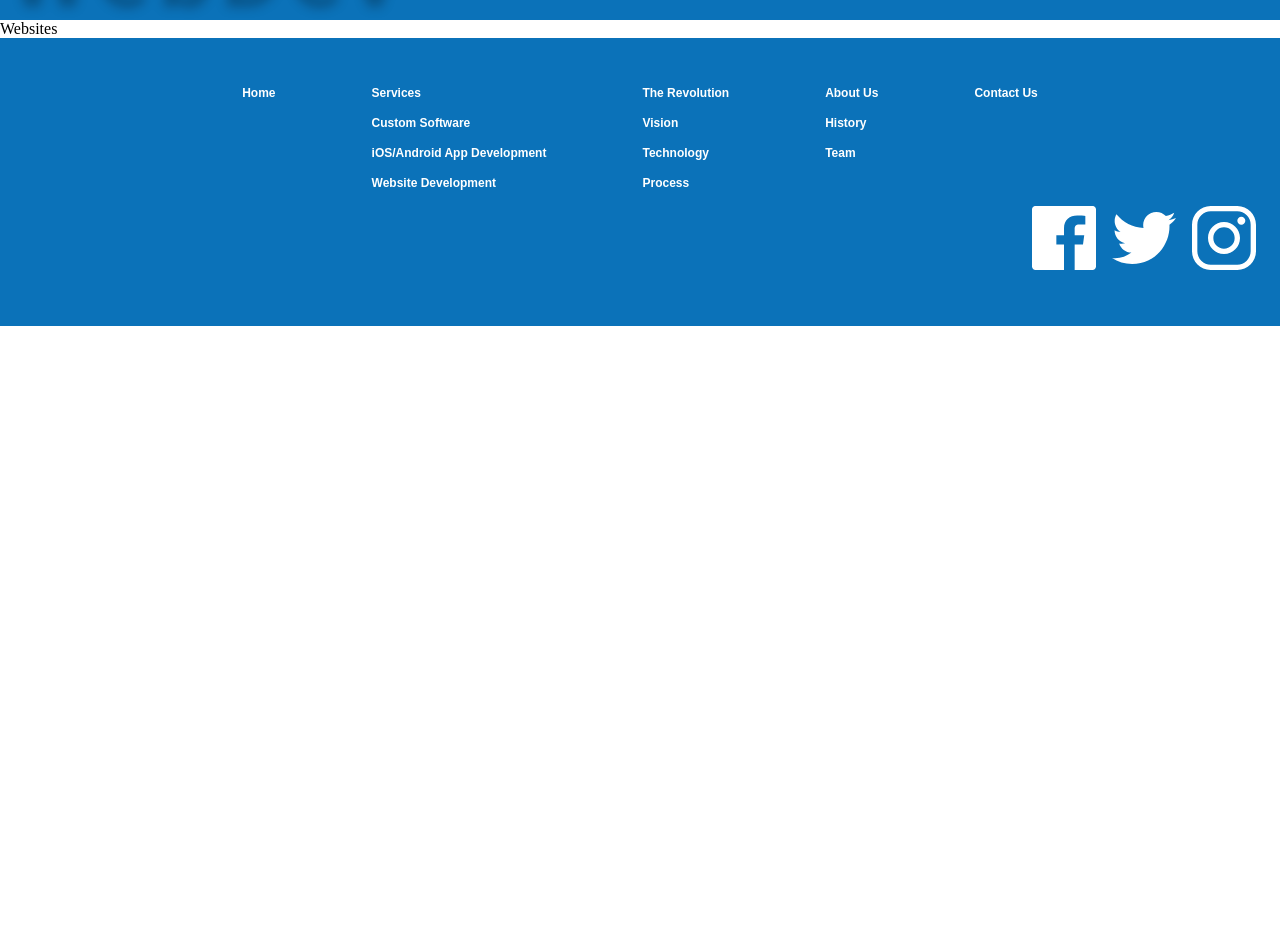
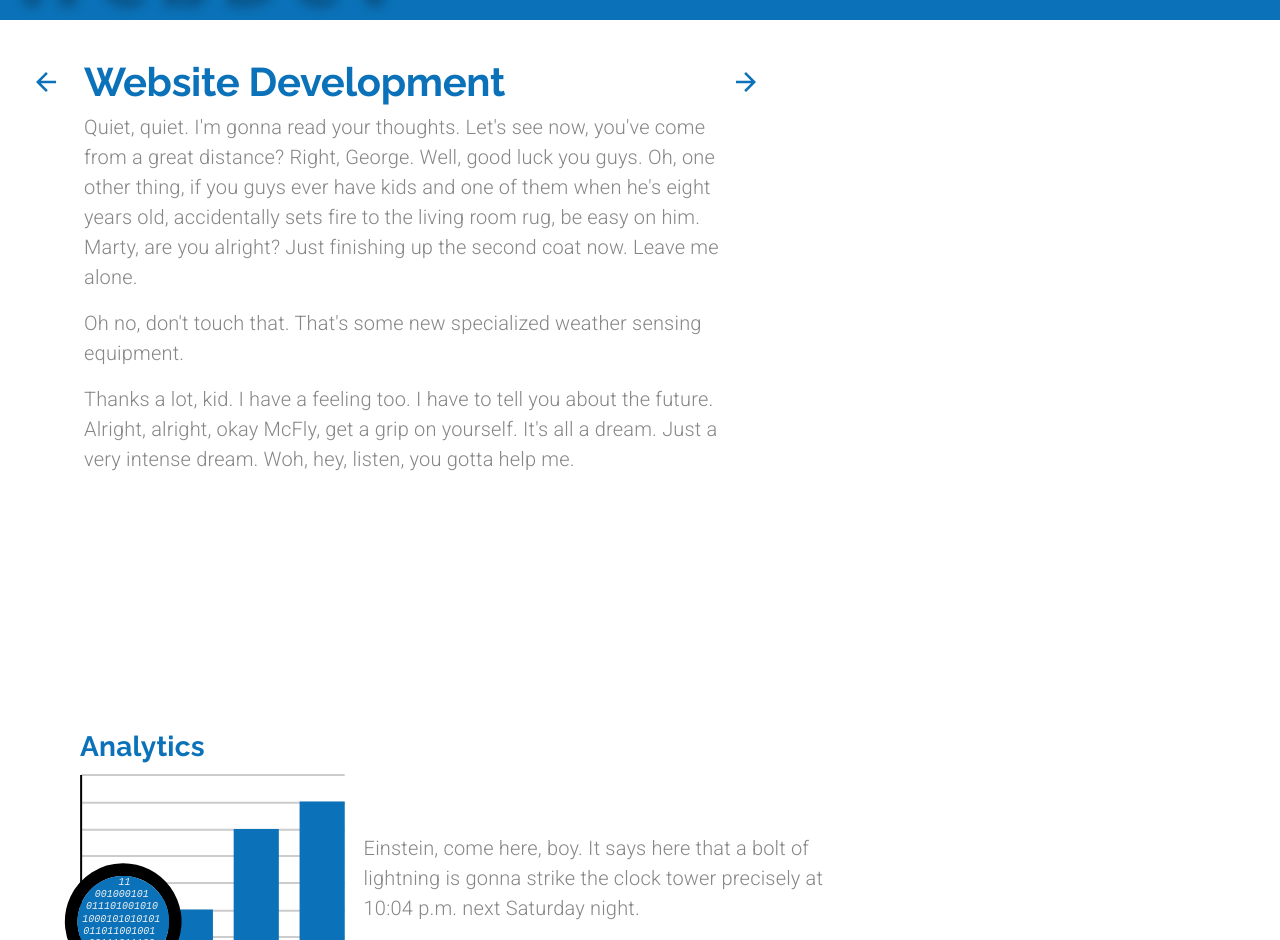
Before and after one commit to onTheDL/das-development, a React (Create React App) app: page /websites in a window 1280 px wide. Shown: the part 92-1032 px from the top of the page. Before the commit the page ends 800 px from the top, so only its background shows below. Built offline with nearby package versions, Linux system fonts and the light colour scheme.

Commit message:
Add Websites component

```diff
--- a/package.json
+++ b/package.json
@@ -1,5 +1,5 @@
 {
-  "name": "arcdevelopment",
+  "name": "dasdevelopment",
   "version": "0.1.0",
   "private": true,
   "dependencies": {
--- a/src/components/App.js
+++ b/src/components/App.js
@@ -8,6 +8,7 @@ import LandingPage from "./LandingPage";
 import Services from "./Services";
 import CustomSoftware from "./CustomSoftware";
 import MobileApps from "./MobileApps";
+import Websites from "./Websites";
 
 function App() {
   const [selectedIndex, setSelectedIndex] = useState(0);
@@ -67,7 +68,17 @@ function App() {
               />
             )}
           />
-          <Route exact path="/websites" component={() => <div>Websites</div>} />
+          <Route
+            exact
+            path="/websites"
+            render={(props) => (
+              <Websites
+                {...props}
+                setValue={setValue}
+                setSelectedIndex={setSelectedIndex}
+              />
+            )}
+          />
           <Route
             exact
             path="/revolution"
--- /dev/null
+++ b/src/components/Websites.js
@@ -0,0 +1,288 @@
+import React from "react";
+import CallToAction from "./ui/CallToAction";
+import { Link } from "react-router-dom";
+import { makeStyles, useTheme } from "@material-ui/core/styles";
+import {
+  Grid,
+  IconButton,
+  Typography,
+  useMediaQuery,
+  Hidden,
+} from "@material-ui/core";
+
+import backArrow from "../assets/backArrow.svg";
+import forwardArrow from "../assets/forwardArrow.svg";
+import analytics from "../assets/analytics.svg";
+import seo from "../assets/seo.svg";
+import outreach from "../assets/outreach.svg";
+import ecommerce from "../assets/ecommerce.svg";
+
+const useStyles = makeStyles((theme) => ({
+  heading: {
+    maxWidth: "40em",
+  },
+  arrowContainer: {
+    marginTop: "0.5em",
+  },
+  rowContainer: {
+    paddingLeft: "5em",
+    paddingRight: "5em",
+    [theme.breakpoints.down("sm")]: {
+      paddingLeft: "1.5em",
+      paddingRight: "1.5em",
+    },
+  },
+  paragraphContainer: {
+    maxWidth: "30em",
+  },
+}));
+
+export default function Websites({ setValue, setSelectedIndex }) {
+  const classes = useStyles();
+  const theme = useTheme();
+  const matchesMD = useMediaQuery(theme.breakpoints.down("md"));
+  const matchesSM = useMediaQuery(theme.breakpoints.down("sm"));
+  const matchesXS = useMediaQuery(theme.breakpoints.down("xs"));
+
+  return (
+    <Grid container direction="column">
+      <Grid
+        item
+        container
+        direction="row"
+        justify={matchesMD ? "center" : undefined}
+        className={classes.rowContainer}
+        style={{ marginTop: matchesXS ? "1em" : "2em" }}
+      >
+        <Hidden mdDown>
+          <Grid
+            item
+            className={classes.arrowContainer}
+            style={{ marginRight: "1em", marginLeft: "-3.5em" }}
+          >
+            <IconButton
+              component={Link}
+              to="/mobileapps"
+              onClick={() => setSelectedIndex(2)}
+            >
+              <img src={backArrow} alt="Back to iOS/Android Apps Page" />
+            </IconButton>
+          </Grid>
+        </Hidden>
+
+        <Grid item container direction="column" className={classes.heading}>
+          <Grid item>
+            <Typography align={matchesMD ? "center" : undefined} variant="h2">
+              Website Development
+            </Typography>
+          </Grid>
+          <Grid item>
+            <Typography
+              align={matchesMD ? "center" : undefined}
+              variant="body1"
+              paragraph
+            >
+              Quiet, quiet. I'm gonna read your thoughts. Let's see now, you've
+              come from a great distance? Right, George. Well, good luck you
+              guys. Oh, one other thing, if you guys ever have kids and one of
+              them when he's eight years old, accidentally sets fire to the
+              living room rug, be easy on him. Marty, are you alright? Just
+              finishing up the second coat now. Leave me alone.
+            </Typography>
+
+            <Typography
+              align={matchesMD ? "center" : undefined}
+              variant="body1"
+              paragraph
+            >
+              Oh no, don't touch that. That's some new specialized weather
+              sensing equipment.
+            </Typography>
+
+            <Typography
+              align={matchesMD ? "center" : undefined}
+              variant="body1"
+              paragraph
+            >
+              Thanks a lot, kid. I have a feeling too. I have to tell you about
+              the future. Alright, alright, okay McFly, get a grip on yourself.
+              It's all a dream. Just a very intense dream. Woh, hey, listen, you
+              gotta help me.
+            </Typography>
+          </Grid>
+        </Grid>
+
+        <Hidden mdDown>
+          <Grid item className={classes.arrowContainer}>
+            <IconButton
+              component={Link}
+              to="/services"
+              onClick={() => setSelectedIndex(0)}
+            >
+              <img src={forwardArrow} alt="Forward to the Services Page" />
+            </IconButton>
+          </Grid>
+        </Hidden>
+      </Grid>
+
+      {/*----- Analytics -----*/}
+      <Grid
+        item
+        container
+        direction={matchesSM ? "column" : "row"}
+        alignItems="center"
+        className={classes.rowContainer}
+        style={{ marginTop: "15em" }}
+      >
+        <Grid item>
+          {/* Grid container wrapped by Grid item b/c easier to align from above container(i.e. justify, alignItems). Otherwise, will take up 100% of the width if use Grid item container */}
+          <Grid container direction="column">
+            <Grid item>
+              <Typography variant="h4" gutterBottom>
+                Analytics
+              </Typography>
+            </Grid>
+            <Grid item>
+              <img
+                src={analytics}
+                style={{ marginLeft: "-2.75em" }}
+                alt="graph with magnifying glass revealing 1's and 0's"
+              />
+            </Grid>
+          </Grid>
+        </Grid>
+        <Grid item className={classes.paragraphContainer}>
+          <Typography align={matchesSM ? "center" : undefined} variant="body1">
+            Einstein, come here, boy. It says here that a bolt of lightning is
+            gonna strike the clock tower precisely at 10:04 p.m. next Saturday
+            night.
+          </Typography>
+        </Grid>
+      </Grid>
+
+      {/*-----Ecommerce -----*/}
+      <Grid
+        item
+        container
+        direction={matchesSM ? "column" : "row"}
+        alignItems="center"
+        justify="flex-end"
+        className={classes.rowContainer}
+        style={{ marginBottom: "15em", marginTop: "15em" }}
+      >
+        <Grid item>
+          <Grid container direction="column">
+            <Grid item>
+              <Typography align="center" variant="h4" gutterBottom>
+                E-Commerce
+              </Typography>
+            </Grid>
+            <Grid item>
+              <img src={ecommerce} alt="globe outlined with dollar signs" />
+            </Grid>
+          </Grid>
+        </Grid>
+        <Grid
+          item
+          style={{ marginLeft: matchesSM ? 0 : "1em" }}
+          className={classes.paragraphContainer}
+        >
+          <Typography
+            variant="body1"
+            paragraph
+            align={matchesSM ? "center" : undefined}
+          >
+            C'mon, c'mon let's go. What's going on?
+          </Typography>
+          <Typography
+            variant="body1"
+            paragraph
+            align={matchesSM ? "center" : undefined}
+          >
+            Where have you been all week? I have to ask Lorraine out but I don't
+            know how to do it.
+          </Typography>
+        </Grid>
+      </Grid>
+
+      {/*-----Outreach Block-----*/}
+      <Grid
+        item
+        container
+        direction={matchesSM ? "column" : "row"}
+        alignItems="center"
+        className={classes.rowContainer}
+      >
+        <Grid item>
+          <Grid container direction="column">
+            <Grid item>
+              <Typography
+                variant="h4"
+                align={matchesSM ? "center" : undefined}
+                gutterBottom
+              >
+                Outreach
+              </Typography>
+            </Grid>
+            <Grid item>
+              <img src={outreach} alt="megaphone" />
+            </Grid>
+          </Grid>
+        </Grid>
+        <Grid
+          item
+          style={{ marginLeft: matchesSM ? 0 : "1em" }}
+          className={classes.paragraphContainer}
+        >
+          <Typography variant="body1" align={matchesSM ? "center" : undefined}>
+            Uh, plutonium, wait a minute, are you telling me that this sucker's
+            nuclear? Hey George, heard you laid out Biff, nice going.
+          </Typography>
+        </Grid>
+      </Grid>
+
+      {/*-----SEO Block-----*/}
+      <Grid
+        item
+        container
+        direction={matchesSM ? "column" : "row"}
+        alignItems="center"
+        justify="flex-end"
+        className={classes.rowContainer}
+        style={{ marginBottom: "15em", marginTop: "15em" }}
+      >
+        <Grid item>
+          <Grid container direction="column">
+            <Grid item>
+              <Typography align="center" variant="h4" gutterBottom>
+                Search Engine <br /> Optimization
+              </Typography>
+            </Grid>
+            <Grid item>
+              <img src={seo} alt="website on winner's podium" />
+            </Grid>
+          </Grid>
+        </Grid>
+        <Grid
+          item
+          style={{ marginLeft: matchesSM ? 0 : "1em" }}
+          className={classes.paragraphContainer}
+        >
+          <Typography variant="body1" align={matchesSM ? "center" : undefined} paragraph>
+            Hey, Doc, we better back up, we don't have enough roads to get up to
+            88. Alright, let's set your destination time. This is the exact time
+            you left?
+          </Typography>
+          <Typography variant="body1" align={matchesSM ? "center" : undefined} paragraph>
+            Save the clock tower, save the clock tower.
+          </Typography>
+        </Grid>
+      </Grid>
+
+      <Grid item>
+        <CallToAction setValue={setValue} setSelectedIndex={setSelectedIndex} />
+      </Grid>
+
+    </Grid>
+  );
+}
```
Also changed, not shown: 2 other files (tests, documents, lock files or other folders).
